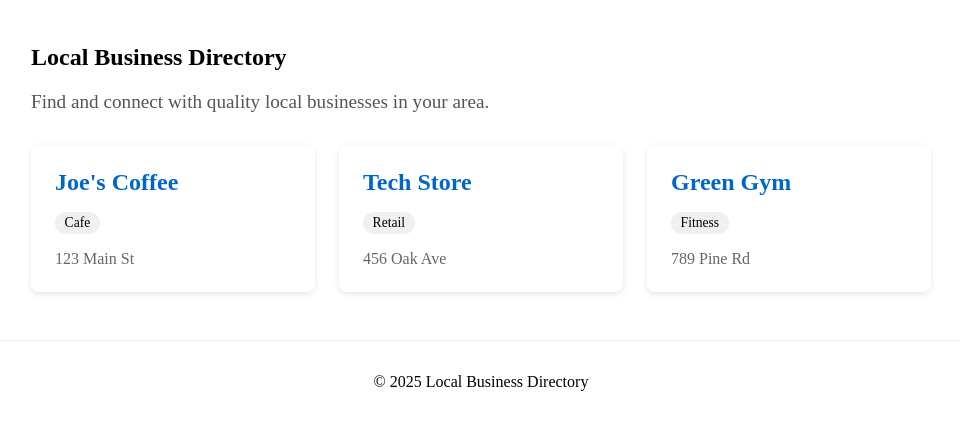
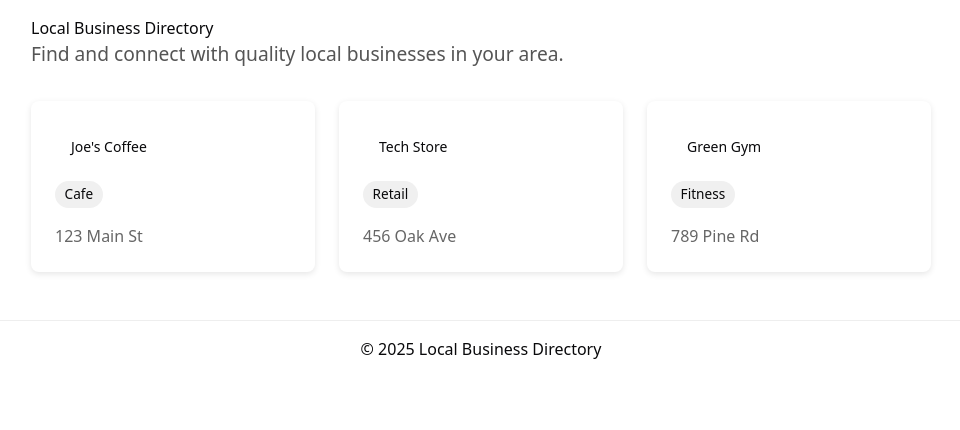
Before and after one commit to jonnyasmith/directory-listing-svelte, a SvelteKit app: page / in a window 1280 px wide. Shown: the top 430 px of the page, without its empty margins (159-1119 px from the left). Built offline with nearby package versions, Linux system fonts and the light colour scheme.

Commit message:
Add Tailwind CSS integration with configuration files, update Prettier settings, and introduce utility functions for class management

```diff
--- /dev/null
+++ b/postcss.config.js
@@ -0,0 +1,6 @@
+export default {
+	plugins: {
+		tailwindcss: {},
+		autoprefixer: {}
+	}
+};
--- /dev/null
+++ b/src/app.css
@@ -0,0 +1,75 @@
+@tailwind base;
+@tailwind components;
+@tailwind utilities;
+
+@layer base {
+  :root {
+    --background: 0 0% 100%;
+    --foreground: 240 10% 3.9%;
+    --muted: 240 4.8% 95.9%;
+    --muted-foreground: 240 3.8% 46.1%;
+    --popover: 0 0% 100%;
+    --popover-foreground: 240 10% 3.9%;
+    --card: 0 0% 100%;
+    --card-foreground: 240 10% 3.9%;
+    --border: 240 5.9% 90%;
+    --input: 240 5.9% 90%;
+    --primary: 240 5.9% 10%;
+    --primary-foreground: 0 0% 98%;
+    --secondary: 240 4.8% 95.9%;
+    --secondary-foreground: 240 5.9% 10%;
+    --accent: 240 4.8% 95.9%;
+    --accent-foreground: 240 5.9% 10%;
+    --destructive: 0 72.2% 50.6%;
+    --destructive-foreground: 0 0% 98%;
+    --ring: 240 10% 3.9%;
+    --radius: 0.5rem;
+	--sidebar-background: 0 0% 98%;
+    --sidebar-foreground: 240 5.3% 26.1%;
+    --sidebar-primary: 240 5.9% 10%;
+    --sidebar-primary-foreground: 0 0% 98%;
+    --sidebar-accent: 240 4.8% 95.9%;
+    --sidebar-accent-foreground: 240 5.9% 10%;
+    --sidebar-border: 220 13% 91%;
+    --sidebar-ring: 217.2 91.2% 59.8%;
+  }
+
+  .dark {
+    --background: 240 10% 3.9%;
+    --foreground: 0 0% 98%;
+    --muted: 240 3.7% 15.9%;
+    --muted-foreground: 240 5% 64.9%;
+    --popover: 240 10% 3.9%;
+    --popover-foreground: 0 0% 98%;
+    --card: 240 10% 3.9%;
+    --card-foreground: 0 0% 98%;
+    --border: 240 3.7% 15.9%;
+    --input: 240 3.7% 15.9%;
+    --primary: 0 0% 98%;
+    --primary-foreground: 240 5.9% 10%;
+    --secondary: 240 3.7% 15.9%;
+    --secondary-foreground: 0 0% 98%;
+    --accent: 240 3.7% 15.9%;
+    --accent-foreground: 0 0% 98%;
+    --destructive: 0 62.8% 30.6%;
+    --destructive-foreground: 0 0% 98%;
+    --ring: 240 4.9% 83.9%;
+	--sidebar-background: 240 5.9% 10%;
+    --sidebar-foreground: 240 4.8% 95.9%;
+    --sidebar-primary: 224.3 76.3% 48%;
+    --sidebar-primary-foreground: 0 0% 100%;
+    --sidebar-accent: 240 3.7% 15.9%;
+    --sidebar-accent-foreground: 240 4.8% 95.9%;
+    --sidebar-border: 240 3.7% 15.9%;
+    --sidebar-ring: 217.2 91.2% 59.8%;
+  }
+}
+
+@layer base {
+  * {
+    @apply border-border;
+  }
+  body {
+    @apply bg-background text-foreground;
+  }
+}
--- /dev/null
+++ b/src/lib/components/ui/button/button.svelte
@@ -0,0 +1,75 @@
+<script lang="ts" module>
+	import type { WithElementRef } from "bits-ui";
+	import type { HTMLAnchorAttributes, HTMLButtonAttributes } from "svelte/elements";
+	import { type VariantProps, tv } from "tailwind-variants";
+
+	export const buttonVariants = tv({
+		base: "focus-visible:ring-ring inline-flex items-center justify-center gap-2 whitespace-nowrap rounded-md text-sm font-medium transition-colors focus-visible:outline-none focus-visible:ring-1 disabled:pointer-events-none disabled:opacity-50 [&_svg]:pointer-events-none [&_svg]:size-4 [&_svg]:shrink-0",
+		variants: {
+			variant: {
+				default: "bg-primary text-primary-foreground hover:bg-primary/90 shadow",
+				destructive:
+					"bg-destructive text-destructive-foreground hover:bg-destructive/90 shadow-sm",
+				outline:
+					"border-input bg-background hover:bg-accent hover:text-accent-foreground border shadow-sm",
+				secondary: "bg-secondary text-secondary-foreground hover:bg-secondary/80 shadow-sm",
+				ghost: "hover:bg-accent hover:text-accent-foreground",
+				link: "text-primary underline-offset-4 hover:underline",
+			},
+			size: {
+				default: "h-9 px-4 py-2",
+				sm: "h-8 rounded-md px-3 text-xs",
+				lg: "h-10 rounded-md px-8",
+				icon: "h-9 w-9",
+			},
+		},
+		defaultVariants: {
+			variant: "default",
+			size: "default",
+		},
+	});
+
+	export type ButtonVariant = VariantProps<typeof buttonVariants>["variant"];
+	export type ButtonSize = VariantProps<typeof buttonVariants>["size"];
+
+	export type ButtonProps = WithElementRef<HTMLButtonAttributes> &
+		WithElementRef<HTMLAnchorAttributes> & {
+			variant?: ButtonVariant;
+			size?: ButtonSize;
+		};
+</script>
+
+<script lang="ts">
+	import { cn } from "$lib/utils.js";
+
+	let {
+		class: className,
+		variant = "default",
+		size = "default",
+		ref = $bindable(null),
+		href = undefined,
+		type = "button",
+		children,
+		...restProps
+	}: ButtonProps = $props();
+</script>
+
+{#if href}
+	<a
+		bind:this={ref}
+		class={cn(buttonVariants({ variant, size }), className)}
+		{href}
+		{...restProps}
+	>
+		{@render children?.()}
+	</a>
+{:else}
+	<button
+		bind:this={ref}
+		class={cn(buttonVariants({ variant, size }), className)}
+		{type}
+		{...restProps}
+	>
+		{@render children?.()}
+	</button>
+{/if}
--- /dev/null
+++ b/src/lib/components/ui/button/index.ts
@@ -0,0 +1,17 @@
+import Root, {
+	type ButtonProps,
+	type ButtonSize,
+	type ButtonVariant,
+	buttonVariants,
+} from "./button.svelte";
+
+export {
+	Root,
+	type ButtonProps as Props,
+	//
+	Root as Button,
+	buttonVariants,
+	type ButtonProps,
+	type ButtonSize,
+	type ButtonVariant,
+};
--- /dev/null
+++ b/src/lib/utils.ts
@@ -0,0 +1,6 @@
+import { type ClassValue, clsx } from "clsx";
+import { twMerge } from "tailwind-merge";
+
+export function cn(...inputs: ClassValue[]) {
+	return twMerge(clsx(inputs));
+}
--- a/src/routes/+layout.svelte
+++ b/src/routes/+layout.svelte
@@ -1,4 +1,5 @@
 <script>
+	import '../app.css';
 	import { page } from '$app/state';
 </script>
 
--- a/src/routes/+page.svelte
+++ b/src/routes/+page.svelte
@@ -1,4 +1,5 @@
 <script lang="ts">
+	import { Button } from '$lib/components/ui/button';
 	import { businesses } from '$lib/data';
 </script>
 
@@ -10,9 +11,7 @@
 		{#each businesses as business}
 			<article class="business-card">
 				<h2 class="business-name">
-					<a href={`/business/${business.slug}`} class="business-link">
-						{business.name}
-					</a>
+					<Button variant="ghost" href={`/business/${business.slug}`}>{business.name}</Button>
 				</h2>
 				<div class="business-category">{business.category}</div>
 				<div class="business-teaser">{business.address}</div>
--- /dev/null
+++ b/tailwind.config.ts
@@ -0,0 +1,96 @@
+import { fontFamily } from "tailwindcss/defaultTheme";
+import type { Config } from "tailwindcss";
+import tailwindcssAnimate from "tailwindcss-animate";
+
+const config: Config = {
+	darkMode: ["class"],
+	content: ["./src/**/*.{html,js,svelte,ts}"],
+	safelist: ["dark"],
+	theme: {
+		container: {
+			center: true,
+			padding: "2rem",
+			screens: {
+				"2xl": "1400px"
+			}
+		},
+		extend: {
+			colors: {
+				border: "hsl(var(--border) / <alpha-value>)",
+				input: "hsl(var(--input) / <alpha-value>)",
+				ring: "hsl(var(--ring) / <alpha-value>)",
+				background: "hsl(var(--background) / <alpha-value>)",
+				foreground: "hsl(var(--foreground) / <alpha-value>)",
+				primary: {
+					DEFAULT: "hsl(var(--primary) / <alpha-value>)",
+					foreground: "hsl(var(--primary-foreground) / <alpha-value>)"
+				},
+				secondary: {
+					DEFAULT: "hsl(var(--secondary) / <alpha-value>)",
+					foreground: "hsl(var(--secondary-foreground) / <alpha-value>)"
+				},
+				destructive: {
+					DEFAULT: "hsl(var(--destructive) / <alpha-value>)",
+					foreground: "hsl(var(--destructive-foreground) / <alpha-value>)"
+				},
+				muted: {
+					DEFAULT: "hsl(var(--muted) / <alpha-value>)",
+					foreground: "hsl(var(--muted-foreground) / <alpha-value>)"
+				},
+				accent: {
+					DEFAULT: "hsl(var(--accent) / <alpha-value>)",
+					foreground: "hsl(var(--accent-foreground) / <alpha-value>)"
+				},
+				popover: {
+					DEFAULT: "hsl(var(--popover) / <alpha-value>)",
+					foreground: "hsl(var(--popover-foreground) / <alpha-value>)"
+				},
+				card: {
+					DEFAULT: "hsl(var(--card) / <alpha-value>)",
+					foreground: "hsl(var(--card-foreground) / <alpha-value>)"
+				},
+				sidebar: {
+					DEFAULT: "hsl(var(--sidebar-background))",
+					foreground: "hsl(var(--sidebar-foreground))",
+					primary: "hsl(var(--sidebar-primary))",
+					"primary-foreground": "hsl(var(--sidebar-primary-foreground))",
+					accent: "hsl(var(--sidebar-accent))",
+					"accent-foreground": "hsl(var(--sidebar-accent-foreground))",
+					border: "hsl(var(--sidebar-border))",
+					ring: "hsl(var(--sidebar-ring))",
+        		},
+			},
+			borderRadius: {
+				xl: "calc(var(--radius) + 4px)",
+				lg: "var(--radius)",
+				md: "calc(var(--radius) - 2px)",
+				sm: "calc(var(--radius) - 4px)"
+			},
+			fontFamily: {
+				sans: [...fontFamily.sans]
+			},
+			keyframes: {
+				"accordion-down": {
+					from: { height: "0" },
+					to: { height: "var(--bits-accordion-content-height)" },
+				},
+				"accordion-up": {
+					from: { height: "var(--bits-accordion-content-height)" },
+					to: { height: "0" },
+				},
+				"caret-blink": {
+					"0%,70%,100%": { opacity: "1" },
+					"20%,50%": { opacity: "0" },
+				},
+			},
+			animation: {
+        		"accordion-down": "accordion-down 0.2s ease-out",
+        		"accordion-up": "accordion-up 0.2s ease-out",
+       			"caret-blink": "caret-blink 1.25s ease-out infinite",
+      		},
+		},
+	},
+	plugins: [tailwindcssAnimate],
+};
+
+export default config;
```
Also changed, not shown: package.json (+8 -0 lines), components.json (added), 2 other files (tests, documents, lock files or other folders).
